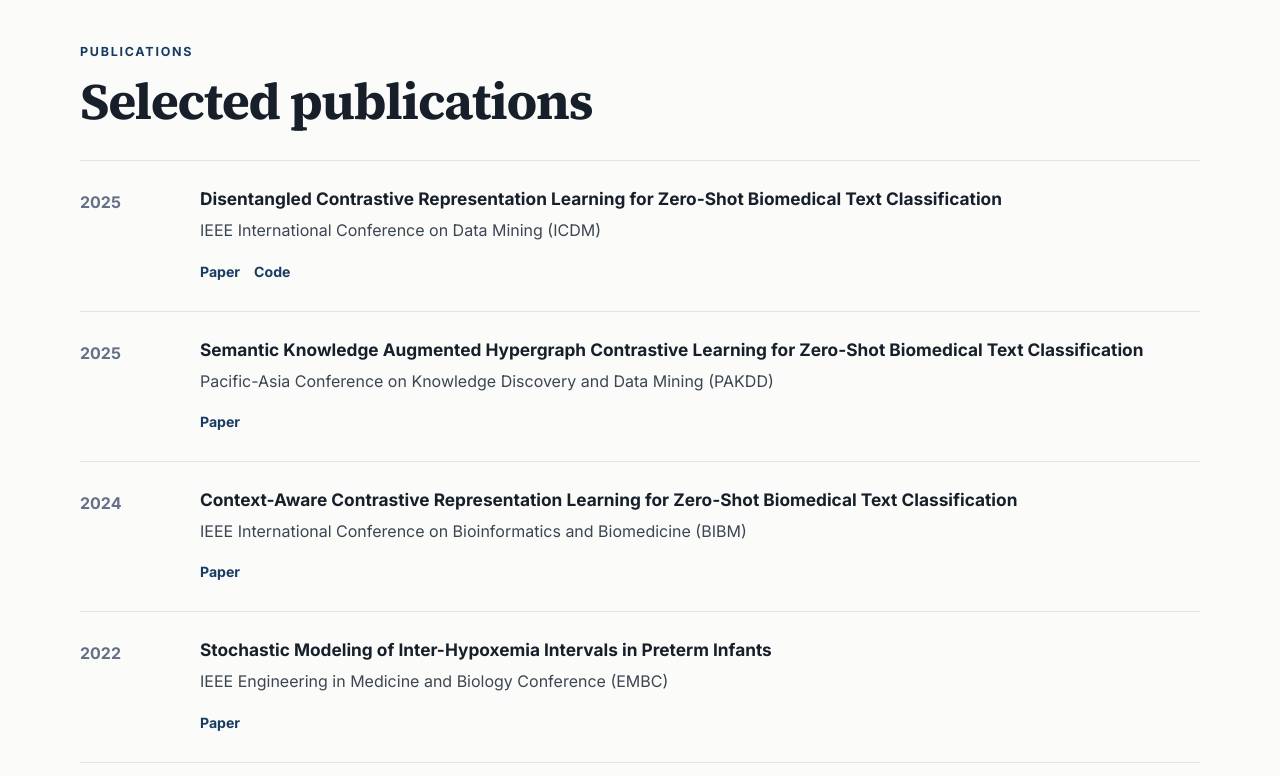
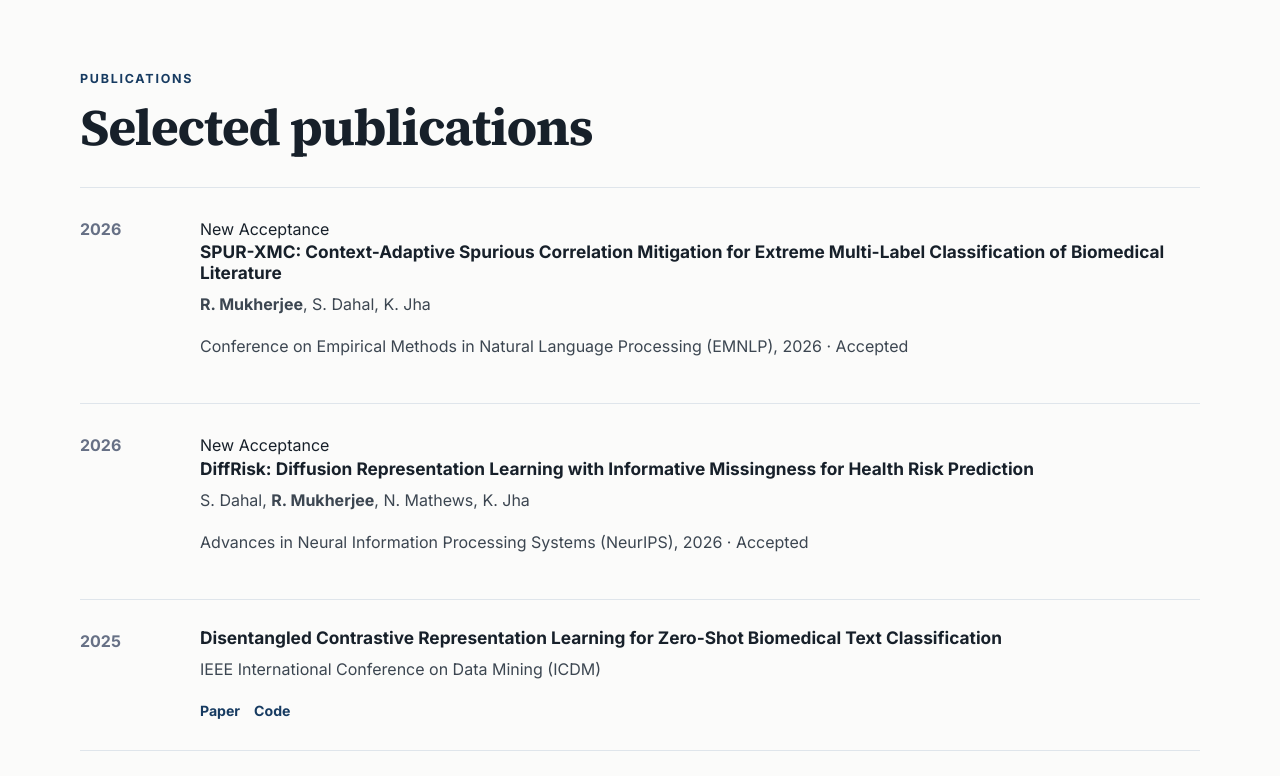
Before and after one commit to ratri1310/ratri1310.github.io, a plain HTML site: page index.html in a window 1280 px wide. Shown: the part 2403-3179 px from the top of the page. Drawn offline with Linux system fonts and the light colour scheme.

Commit message:
Revise publication details and add new entries
Updated publication metrics and added new accepted papers for 2026.

```diff
--- a/index.html
+++ b/index.html
@@ -78,7 +78,8 @@
         <p>
           My research combines pretrained Transformer models, contrastive learning, graph-based knowledge,
           and rigorous experimental evaluation. I have worked with datasets containing more than
-          <strong>1.5 million documents</strong> and <strong>29,000+ labels</strong>.
+          <strong>1.5 million documents</strong> and <strong>29,000+ labels</strong>, and I am an author or
+          co-author of <strong>11 peer-reviewed publications and accepted papers</strong>.
         </p>
       </div>
     </section>
@@ -108,7 +109,7 @@
         <div class="research-highlight">
           <div><p class="metric">1.5M+</p><p>documents used in large-scale experiments</p></div>
           <div><p class="metric">29K+</p><p>labels in extreme multi-label settings</p></div>
-          <div><p class="metric">4</p><p>peer-reviewed conference publications listed below</p></div>
+          <div><p class="metric">11</p><p>peer-reviewed publications and accepted papers</p></div>
         </div>
       </div>
     </section>
@@ -118,6 +119,31 @@
         <p class="section-label">Publications</p>
         <h2>Selected publications</h2>
         <div class="pub-list">
+
+          <article class="publication featured-publication">
+            <div class="pub-year">2026</div>
+            <div>
+              <div class="pub-heading">
+                <span class="new-badge">New Acceptance</span>
+                <h3>SPUR-XMC: Context-Adaptive Spurious Correlation Mitigation for Extreme Multi-Label Classification of Biomedical Literature</h3>
+              </div>
+              <p class="pub-authors"><strong>R. Mukherjee</strong>, S. Dahal, K. Jha</p>
+              <p>Conference on Empirical Methods in Natural Language Processing (EMNLP), 2026 · <span class="pub-status">Accepted</span></p>
+            </div>
+          </article>
+
+          <article class="publication featured-publication">
+            <div class="pub-year">2026</div>
+            <div>
+              <div class="pub-heading">
+                <span class="new-badge">New Acceptance</span>
+                <h3>DiffRisk: Diffusion Representation Learning with Informative Missingness for Health Risk Prediction</h3>
+              </div>
+              <p class="pub-authors">S. Dahal, <strong>R. Mukherjee</strong>, N. Mathews, K. Jha</p>
+              <p>Advances in Neural Information Processing Systems (NeurIPS), 2026 · <span class="pub-status">Accepted</span></p>
+            </div>
+          </article>
+
           <article class="publication">
             <div class="pub-year">2025</div>
             <div>
```
